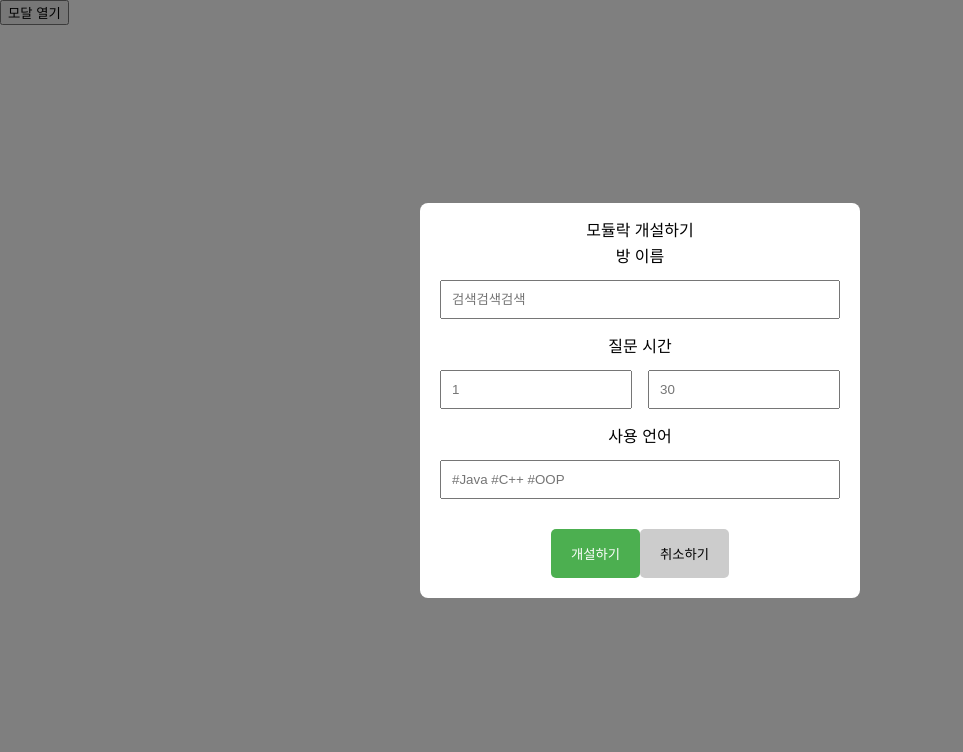
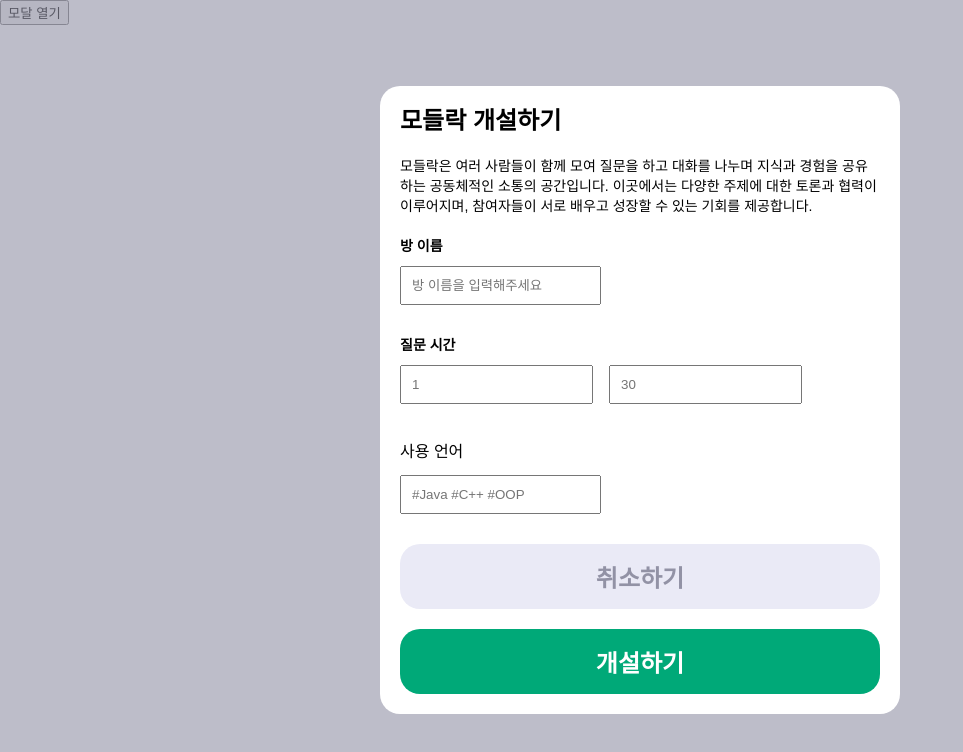
Before and after one commit to CSID-DGU/2024-1-VSA-BecomeGDSCForever-T05, a React (Vite) app in the folder Dev/Web/: page / in a window 1280 px wide. Both pictures are taken after a click on the button "모달 열기". Shown: the top 752 px of the page, without its empty margins (0-963 px from the left). Built offline with nearby package versions, Linux system fonts and the light colour scheme.

Commit message:
feat: Modal Button Component를 생성한다.

```diff
--- /dev/null
+++ b/Dev/Web/src/components/Modal/ModalButton/index.tsx
@@ -0,0 +1,14 @@
+import * as Styled from "./style.ts";
+import ModalButtonProps from "@/interfaces/Modal/ModalButton/ModalButtonProps";
+
+export default function ModalButton(props: ModalButtonProps) {
+  return (
+    <Styled.ModalButton
+      color={props.color}
+      textAlign={props.textAlign}
+      onClick={props.onClick}
+    >
+      {props.children}
+    </Styled.ModalButton>
+  );
+}
--- /dev/null
+++ b/Dev/Web/src/components/Modal/ModalButton/style.ts
@@ -0,0 +1,28 @@
+import styled from "styled-components";
+import theme from "@/shared/theme";
+import ModalButtonProps from "@/interfaces/Modal/ModalButton/ModalButtonProps";
+
+export const ModalButton = styled.button<ModalButtonProps>`
+  background-color: ${(props) =>
+    props.color || theme.colorSystem.primary["600"]};
+  font-size: ${theme.fontSystem.h1.fontSize};
+  font-weight: ${theme.fontSystem.h1.fontWeight};
+  text-align: ${(props) => props.textAlign || "center"};
+  color: ${(props) => {
+    if (props.color === theme.colorSystem.neutral["200"]) {
+      return theme.colorSystem.neutral["500"];
+    } else if (props.color === theme.colorSystem.primary["600"]) {
+      return "#ffffff";
+    } else {
+      return "inherit";
+    }
+  }};
+  display: flex;
+  width: 100%;
+  padding: 15px 0px;
+  justify-content: center;
+  align-items: center;
+  gap: 10px;
+  border-radius: 20px;
+  border: none;
+`;
--- a/Dev/Web/src/components/Modal/index.tsx
+++ b/Dev/Web/src/components/Modal/index.tsx
@@ -1,5 +1,10 @@
 import React from "react";
 import * as S from "./style";
+import H1 from "../Common/Font/Heading/H1";
+import Sub1 from "../Common/Font/Body/Sub1";
+import Sub2 from "../Common/Font/Body/Sub2";
+import ModalButton from "./ModalButton";
+import theme from "@/shared/theme";
 
 interface ModalProps {
   onClose: () => void;
@@ -9,11 +14,17 @@ const Modal: React.FC<ModalProps> = ({ onClose }) => {
   return (
     <S.ModalBackground>
       <S.ModalContainer>
-        <h2>모듈락 개설하기</h2>
-        <S.Label>방 이름</S.Label>
-        <S.Input type="text" placeholder="검색검색검색" />
-
-        <S.Label>질문 시간</S.Label>
+        <H1 text="모들락 개설하기" />
+        <Sub2
+          text="모들락은 여러 사람들이 함께 모여 질문을 하고 대화를 나누며 지식과 경험을 공유하는 공동체적인 소통의 공간입니다. 이곳에서는 다양한 주제에 대한 토론과 협력이 이루어지며, 참여자들이 서로 배우고 성장할 수 있는 기회를 제공합니다."
+          textAlign="start"
+        />
+        <div>
+          <Sub1 text="방 이름" textAlign="start" />
+          <S.Input type="text" placeholder="방 이름을 입력해주세요" />
+        </div>
+        <div>
+          <Sub1 text="질문 시간" textAlign="start" />
           <div>
             <S.Input
               type="number"
@@ -22,17 +33,18 @@ const Modal: React.FC<ModalProps> = ({ onClose }) => {
             />
             <S.Input type="number" placeholder="30" style={{ width: "48%" }} />
           </div>
-
+        </div>
+        <div>
           <S.Label>사용 언어</S.Label>
           <S.Input type="text" placeholder="#Java #C++ #OOP" />
+        </div>
 
-        <S.Button onClick={onClose}>개설하기</S.Button>
-        <S.Button
-          onClick={onClose}
-          style={{ backgroundColor: "#ccc", color: "#000" }}
-        >
+        <ModalButton onClick={onClose} color={theme.colorSystem.neutral["200"]}>
           취소하기
-        </S.Button>
+        </ModalButton>
+        <ModalButton onClick={onClose} color={theme.colorSystem.primary["600"]}>
+          개설하기
+        </ModalButton>
       </S.ModalContainer>
     </S.ModalBackground>
   );
--- a/Dev/Web/src/components/Modal/style.ts
+++ b/Dev/Web/src/components/Modal/style.ts
@@ -4,21 +4,24 @@ export const ModalBackground = styled.div`
   position: fixed;
   top: 0;
   left: 0;
-  width: 100%;
-  height: 100%;
-  background: rgba(0, 0, 0, 0.5);
+  width: 100vw;
+  height: 100vh;
+  background: rgba(146, 146, 165, 0.6);
   display: flex;
   justify-content: center;
   align-items: center;
 `;
 
 export const ModalContainer = styled.div`
+  display: flex;
+  width: 480px;
+  padding: 20px;
+  flex-direction: column;
+  justify-content: center;
+  align-items: flex-start;
+  gap: 20px;
   background: #fff;
-  padding: 20px;
-  border-radius: 8px;
-  width: 400px;
-  max-width: 90%;
-  text-align: center;
+  border-radius: 20px;
 `;
 
 export const Button = styled.button`
--- /dev/null
+++ b/Dev/Web/src/interfaces/Modal/ModalButton/ModalButtonProps.ts
@@ -0,0 +1,8 @@
+interface ModalButtonProps {
+  color?: string;
+  textAlign?: string;
+  onClick: () => void;
+  children: React.ReactNode;
+}
+
+export default ModalButtonProps;
```
Lines whose indentation alone changed are shown as unchanged.
